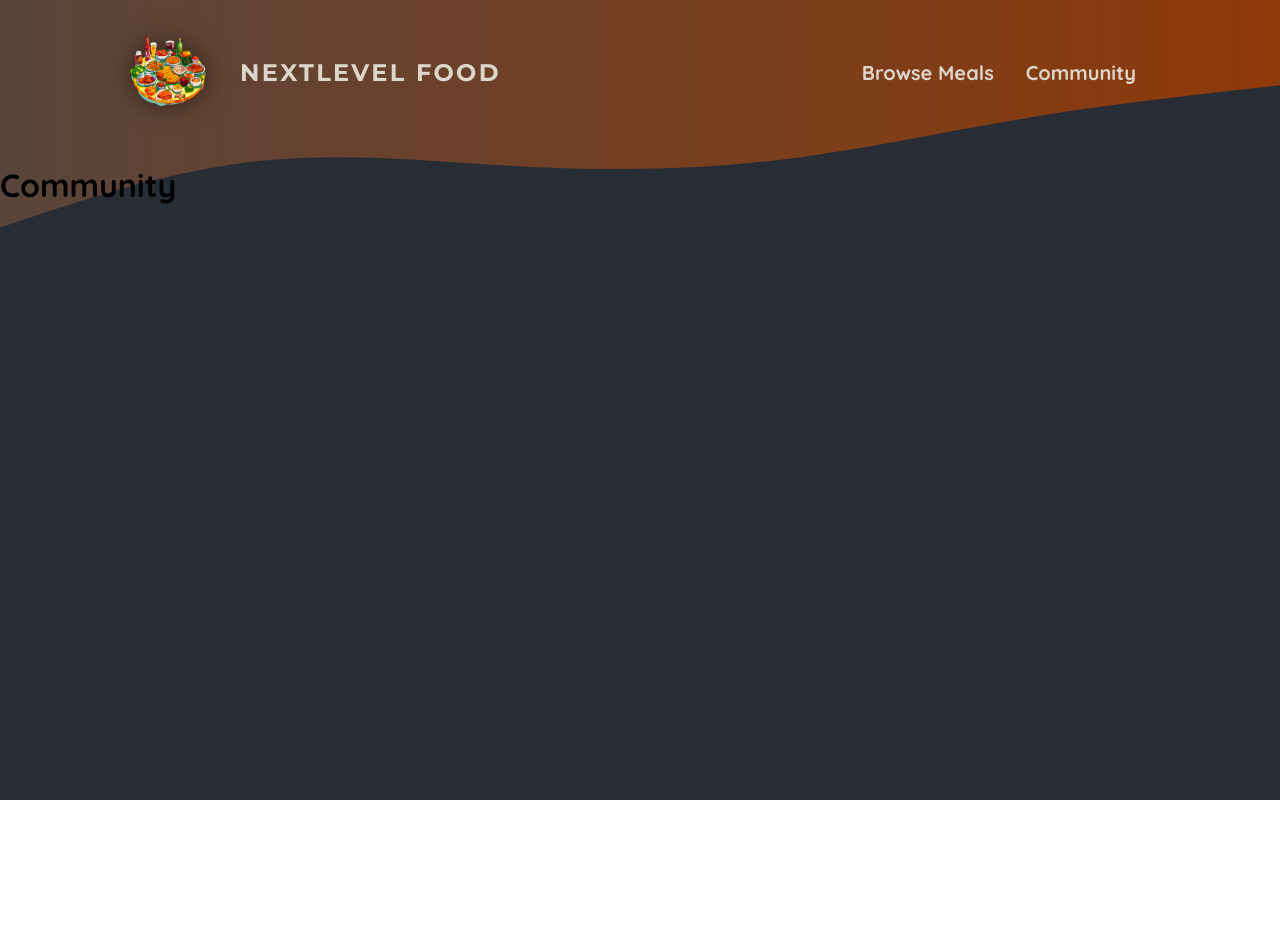
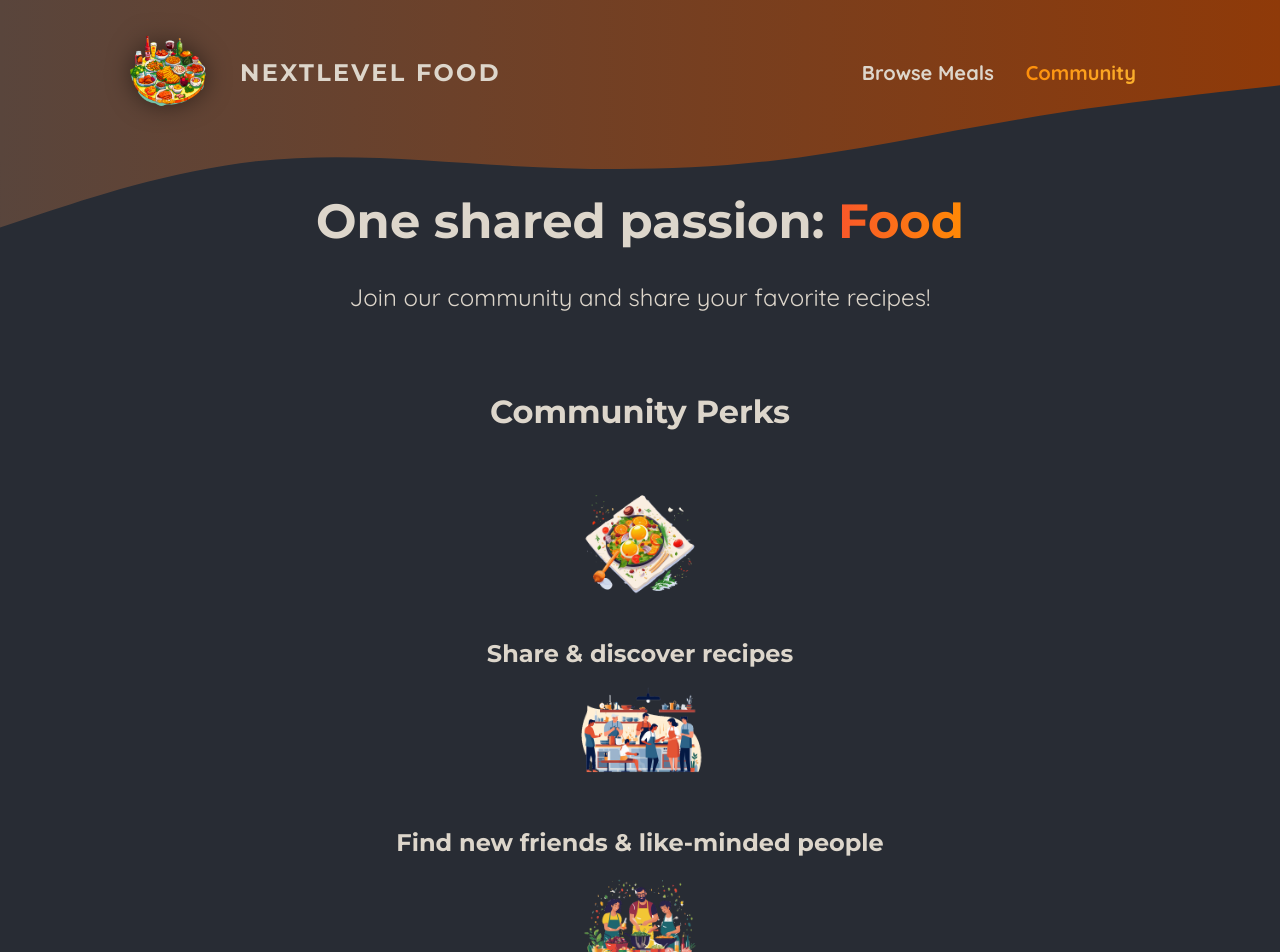
Before and after one commit to rishavConsoleLog21/next14project, a Next.js app: page /community in a window 1280 px wide. Shown: the top 952 px of the page. Before the commit the page ends 800 px from the top, so only its background shows below. Built offline with nearby package versions, Linux system fonts and the light colour scheme.

Commit message:
+ Active page glow feature

```diff
--- a/app/community/page.js
+++ b/app/community/page.js
@@ -1,3 +1,40 @@
+import Image from "next/image";
+
+import mealIcon from "@/assets/icons/meal.png";
+import communityIcon from "@/assets/icons/community.png";
+import eventsIcon from "@/assets/icons/events.png";
+import classes from "./page.module.css";
+
 export default function CommunityPage() {
-  return <h1>Community</h1>;
+  return (
+    <>
+      <header className={classes.header}>
+        <h1>
+          One shared passion: <span className={classes.highlight}>Food</span>
+        </h1>
+        <p>Join our community and share your favorite recipes!</p>
+      </header>
+      <main className={classes.main}>
+        <h2>Community Perks</h2>
+
+        <ul className={classes.perks}>
+          <li>
+            <Image src={mealIcon} alt="A delicious meal" />
+            <p>Share & discover recipes</p>
+          </li>
+          <li>
+            <Image src={communityIcon} alt="A crowd of people, cooking" />
+            <p>Find new friends & like-minded people</p>
+          </li>
+          <li>
+            <Image
+              src={eventsIcon}
+              alt="A crowd of people at a cooking event"
+            />
+            <p>Participate in exclusive events</p>
+          </li>
+        </ul>
+      </main>
+    </>
+  );
 }
--- /dev/null
+++ b/app/community/page.module.css
@@ -0,0 +1,61 @@
+.header {
+  gap: 3rem;
+  margin: 3rem auto 5rem auto;
+  width: 90%;
+  max-width: 75rem;
+  color: #ddd6cb;
+  font-size: 1.5rem;
+  text-align: center;
+}
+
+.header h1 {
+  font-family: "Montserrat", sans-serif;
+}
+
+.highlight {
+  background: linear-gradient(90deg, #f9572a, #ff8a05);
+  background-clip: text;
+  -webkit-background-clip: text;
+  -webkit-text-fill-color: transparent;
+}
+
+.main {
+  width: 90%;
+  max-width: 40rem;
+  margin: 0 auto;
+  text-align: center;
+}
+
+.main h2 {
+  font-family: "Montserrat", sans-serif;
+  font-size: 2rem;
+  margin-bottom: 3rem;
+  color: #ddd6cb;
+}
+
+.perks {
+  list-style: none;
+  margin: 3rem 0;
+  padding: 0;
+}
+
+.perks li {
+  display: flex;
+  flex-direction: column;
+  align-items: center;
+  gap: 2rem;
+}
+
+.perks img {
+  width: 8rem;
+  height: 8rem;
+  object-fit: contain;
+}
+
+.perks p {
+  font-family: "Montserrat", sans-serif;
+  font-size: 1.5rem;
+  font-weight: bold;
+  margin: 0;
+  color: #ddd6cb;
+}
--- a/components/main-header/main-header.js
+++ b/components/main-header/main-header.js
@@ -3,6 +3,7 @@
 import styles from "./main-header.module.css";
 import Image from "next/image";
 import MainHeaderBackground from "./main-header-background";
+import NavLink from "./nav-link";
 
 export default function MainHeader() {
   return (
@@ -17,8 +18,8 @@
         <nav className={styles.nav}>
           <ul>
             <li>
-              <Link href="/meals">Browse Meals</Link>
-              <Link href="/community">Community</Link>
+              <NavLink href="/meals">Browse Meals</NavLink>
+              <NavLink href="/community">Community</NavLink>
             </li>
           </ul>
         </nav>
--- a/components/main-header/main-header.module.css
+++ b/components/main-header/main-header.module.css
@@ -21,30 +21,6 @@
   font-size: 1.25rem;
 }
 
-  .nav a {
-    text-decoration: none;
-    color: #ddd6cb;
-    font-weight: bold;
-    padding: 0.5rem 1rem;
-    border-radius: 0.5rem;
-  }
-
-  .nav a:hover,
-  .nav a:active {
-    background: linear-gradient(90deg, #ff8a05, #f9b331);
-    background-clip: text;
-    -webkit-background-clip: text;
-    -webkit-text-fill-color: transparent;
-    text-shadow: 0 0 18px rgba(248, 190, 42, 0.8);
-  }
-
-  .active {
-    background: linear-gradient(90deg, #ff8a05, #f9b331);
-    background-clip: text;
-    -webkit-background-clip: text;
-    -webkit-text-fill-color: transparent;
-  }
-
 .logo {
   display: flex;
   align-items: center;
@@ -53,7 +29,7 @@
   text-decoration: none;
   color: #ddd6cb;
   font-weight: bold;
-    font-family: 'Montserrat', sans-serif;
+  font-family: "Montserrat", sans-serif;
   letter-spacing: 0.15rem;
   text-transform: uppercase;
   font-size: 1.5rem;
--- /dev/null
+++ b/components/main-header/nav-link.js
@@ -0,0 +1,22 @@
+'use client'
+
+import { usePathname } from "next/navigation";
+import Link from "next/link";
+import classes from "./nav-link.module.css";
+
+const NavLink = ({ href, children }) => {
+  const path = usePathname();
+
+  return (
+    <Link
+      href={href}
+      className={
+        path.startsWith(href) ? `${classes.link} ${classes.active}` : classes.link
+      }
+    >
+      {children}
+    </Link>
+  );
+};
+
+export default NavLink;
--- /dev/null
+++ b/components/main-header/nav-link.module.css
@@ -0,0 +1,23 @@
+.link {
+  text-decoration: none;
+  color: #ddd6cb;
+  font-weight: bold;
+  padding: 0.5rem 1rem;
+  border-radius: 0.5rem;
+}
+
+.link :hover,
+.link :active {
+  background: linear-gradient(90deg, #ff8a05, #f9b331);
+  background-clip: text;
+  -webkit-background-clip: text;
+  -webkit-text-fill-color: transparent;
+  text-shadow: 0 0 18px rgba(248, 190, 42, 0.8);
+}
+
+.active {
+  background: linear-gradient(90deg, #ff8a05, #f9b331);
+  background-clip: text;
+  -webkit-background-clip: text;
+  -webkit-text-fill-color: transparent;
+}
```
Lines whose indentation alone changed are shown as unchanged.
